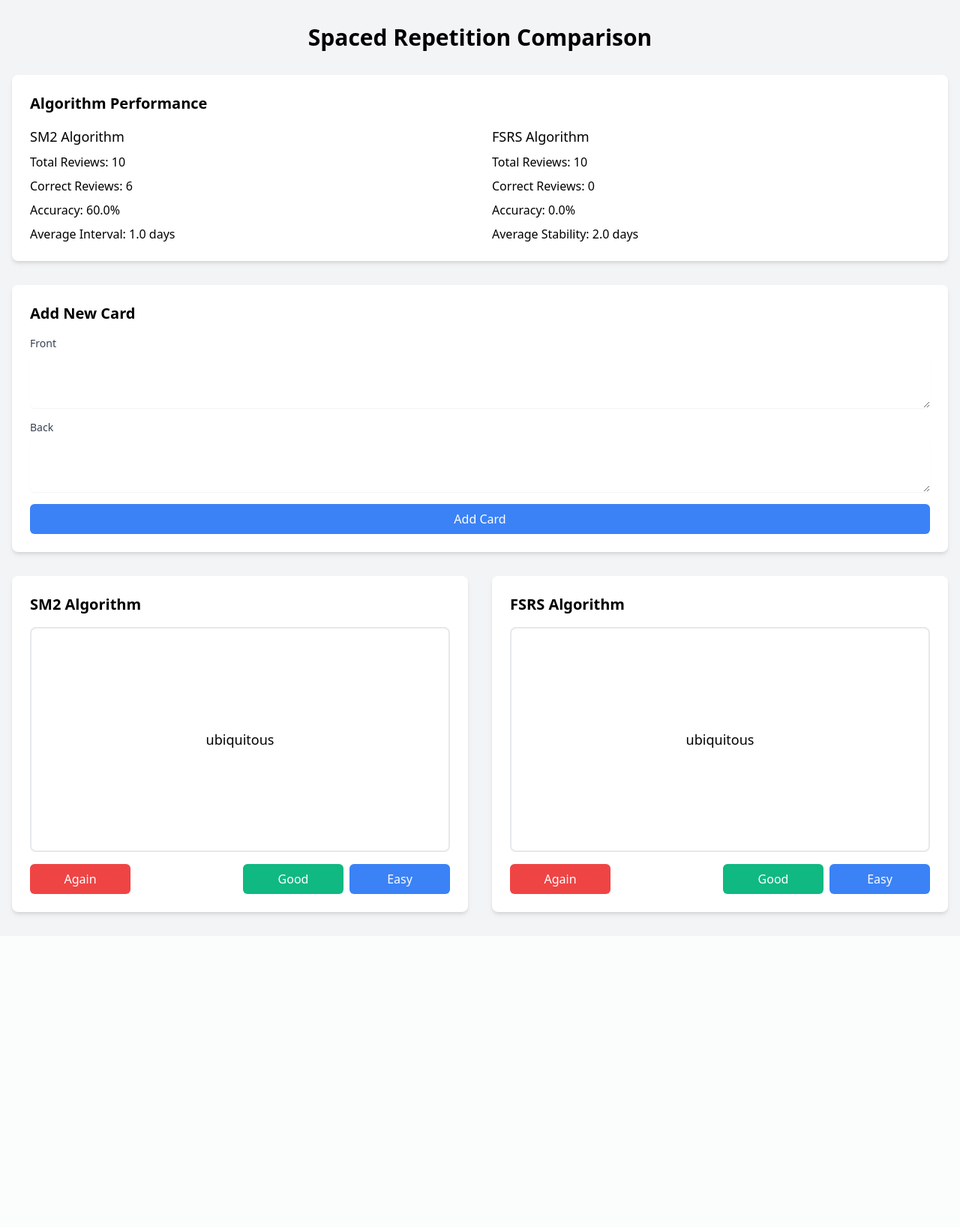
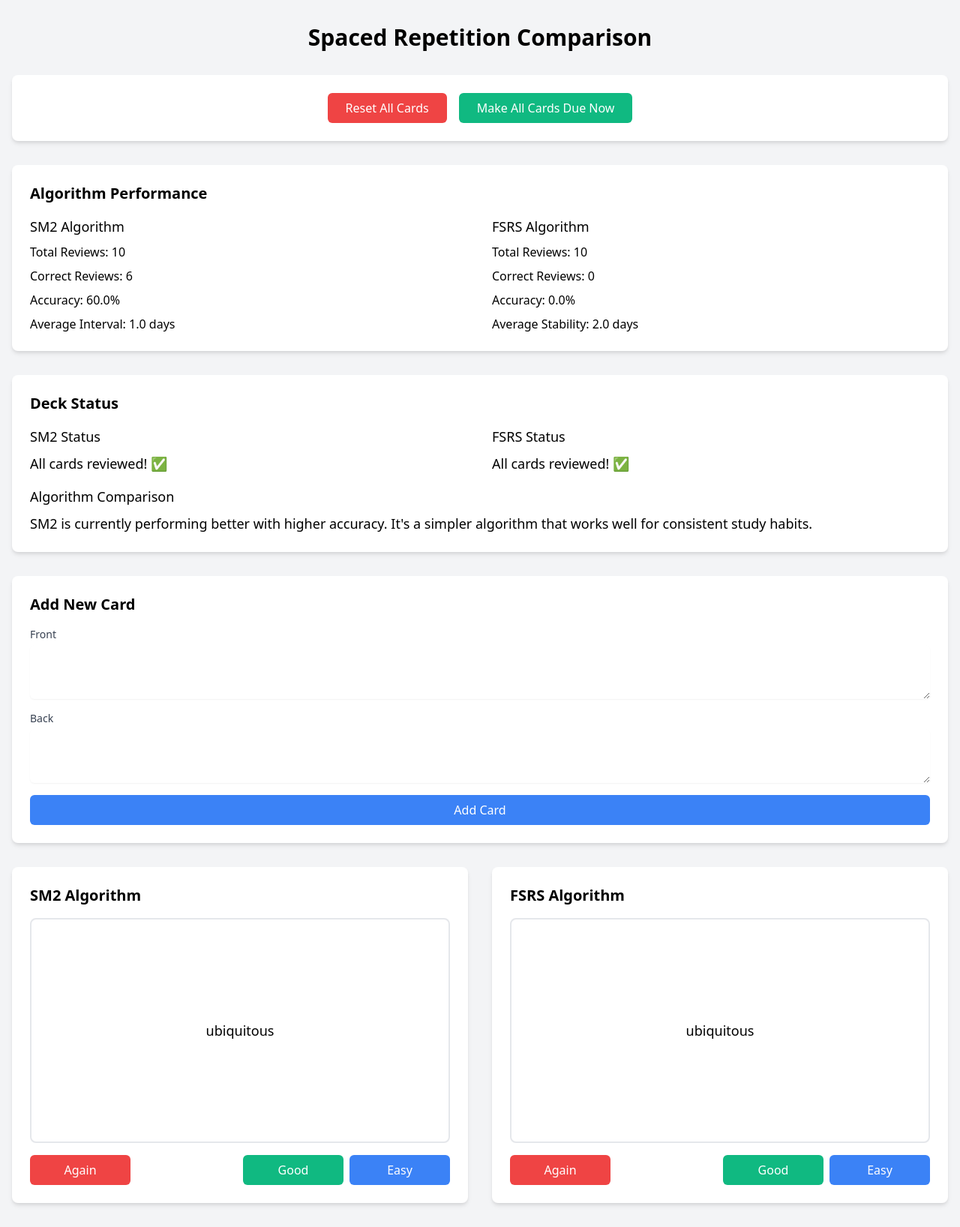
Before and after one commit to maxmatkovski/Spaced-Repetition, a Flask app: page / in a window 1280 px wide. Shown: the whole page at 75% size. Before the commit the page ends 1222 px from the top, so only its background shows below. Run offline with Flask 3, Linux system fonts and the light colour scheme; data comes from the database, SQL or seed files in the repository; both versions use the stored data as it was after the commit.

Commit message:
add files

```diff
--- a/app.py
+++ b/app.py
@@ -1,4 +1,4 @@
-from flask import Flask, render_template, request, jsonify
+from flask import Flask, render_template, request, jsonify, send_from_directory
 from flask_sqlalchemy import SQLAlchemy
 from datetime import datetime, timedelta
 import json
@@ -13,6 +13,13 @@ app = Flask(__name__)
 basedir = os.path.abspath(os.path.dirname(__file__))
 app.config['SQLALCHEMY_DATABASE_URI'] = 'sqlite:///' + os.path.join(basedir, 'flashcards.db')
 app.config['SQLALCHEMY_TRACK_MODIFICATIONS'] = False
+app.config['SECRET_KEY'] = 'your-secret-key-here'  # Add a secret key for security
+
+# Ensure the template directory exists
+template_dir = os.path.join(basedir, 'templates')
+if not os.path.exists(template_dir):
+    os.makedirs(template_dir)
+
 db = SQLAlchemy(app)
 
 class Card(db.Model):
@@ -41,6 +48,7 @@ class SM2:
         self.interval = 0
         self.repetitions = 0
         self.ease_factor = 2.5
+        self.max_interval = 365  # Maximum interval of 1 year
 
     def calculate(self, quality):
         if quality >= 3:
@@ -49,14 +57,15 @@ class SM2:
             elif self.repetitions == 1:
                 self.interval = 6
             else:
-                self.interval = round(self.interval * self.ease_factor)
+                self.interval = min(round(self.interval * self.ease_factor), self.max_interval)
 
             self.ease_factor += (0.1 - (5 - quality) * (0.08 + (5 - quality) * 0.02))
-            self.ease_factor = max(1.3, self.ease_factor)
+            self.ease_factor = max(1.3, min(2.5, self.ease_factor))  # Cap ease factor between 1.3 and 2.5
             self.repetitions += 1
         else:
             self.interval = 1
             self.repetitions = 0
+            self.ease_factor = max(1.3, self.ease_factor - 0.2)  # Decrease ease factor on failure
 
         return self.interval, self.repetitions, self.ease_factor
 
@@ -109,7 +118,11 @@ def create_app():
 
 @app.route('/')
 def index():
-    return render_template('index.html')
+    try:
+        return render_template('index.html')
+    except Exception as e:
+        logger.error(f"Error rendering template: {str(e)}")
+        return f"Error: {str(e)}", 500
 
 @app.route('/add_card', methods=['POST'])
 def add_card():
@@ -218,6 +231,80 @@ def get_statistics():
 
     return jsonify(stats)
 
+@app.route('/reset', methods=['POST'])
+def reset_cards():
+    try:
+        # Delete all existing cards
+        Card.query.delete()
+        db.session.commit()
+
+        # Create new test cards
+        create_test_cards()
+
+        return jsonify({'message': 'Cards reset successfully'})
+    except Exception as e:
+        logger.error(f"Error resetting cards: {str(e)}")
+        return jsonify({'error': 'Failed to reset cards'}), 500
+
+@app.route('/upgrade_all', methods=['POST'])
+def upgrade_all():
+    try:
+        cards = Card.query.all()
+        now = datetime.utcnow()
+
+        for card in cards:
+            # Move all cards to be due now
+            card.sm2_next_review = now
+            card.fsrs_next_review = now
+
+        db.session.commit()
+        return jsonify({'message': 'All cards upgraded to be due now'})
+    except Exception as e:
+        logger.error(f"Error upgrading cards: {str(e)}")
+        return jsonify({'error': 'Failed to upgrade cards'}), 500
+
+@app.route('/deck_status')
+def deck_status():
+    now = datetime.utcnow()
+    sm2_due = Card.query.filter(Card.sm2_next_review <= now).count()
+    fsrs_due = Card.query.filter(Card.fsrs_next_review <= now).count()
+
+    cards = Card.query.all()
+    stats = {
+        'sm2': {
+            'total_reviews': sum(card.sm2_total_reviews for card in cards),
+            'correct_reviews': sum(card.sm2_correct_reviews for card in cards),
+            'accuracy': 0,
+            'average_interval': sum(card.sm2_interval for card in cards) / len(cards) if cards else 0
+        },
+        'fsrs': {
+            'total_reviews': sum(card.fsrs_total_reviews for card in cards),
+            'correct_reviews': sum(card.fsrs_correct_reviews for card in cards),
+            'accuracy': 0,
+            'average_stability': sum(card.fsrs_stability for card in cards) / len(cards) if cards else 0
+        }
+    }
+
+    if stats['sm2']['total_reviews'] > 0:
+        stats['sm2']['accuracy'] = (stats['sm2']['correct_reviews'] / stats['sm2']['total_reviews']) * 100
+    if stats['fsrs']['total_reviews'] > 0:
+        stats['fsrs']['accuracy'] = (stats['fsrs']['correct_reviews'] / stats['fsrs']['total_reviews']) * 100
+
+    comparison = ""
+    if stats['sm2']['total_reviews'] > 0 and stats['fsrs']['total_reviews'] > 0:
+        if stats['sm2']['accuracy'] > stats['fsrs']['accuracy']:
+            comparison = "SM2 is currently performing better with higher accuracy. It's a simpler algorithm that works well for consistent study habits."
+        elif stats['fsrs']['accuracy'] > stats['sm2']['accuracy']:
+            comparison = "FSRS is currently performing better with higher accuracy. It's more adaptive to your learning patterns."
+        else:
+            comparison = "Both algorithms are performing equally well. Choose based on your preference for review intervals."
+
+    return jsonify({
+        'sm2_due': sm2_due,
+        'fsrs_due': fsrs_due,
+        'comparison': comparison
+    })
+
 def create_test_cards():
     test_words = [
         ('ubiquitous', 'present, appearing, or found everywhere'),
@@ -241,6 +328,19 @@ def create_test_cards():
     db.session.commit()
     logger.info("Test cards created successfully")
 
+# Add a route to serve static files
+@app.route('/static/<path:filename>')
+def serve_static(filename):
+    return send_from_directory('static', filename)
+
 if __name__ == '__main__':
-    create_app()
-    app.run(debug=True, host='localhost', port=3000)
+    with app.app_context():
+        db.create_all()
+        # Check if we already have cards
+        card_count = Card.query.count()
+        logger.info(f"Found {card_count} existing cards")
+        if card_count == 0:
+            create_test_cards()
+
+    # Run the app with debug mode and allow all hosts
+    app.run(debug=True, host='0.0.0.0', port=8000, threaded=True)
--- a/templates/index.html
+++ b/templates/index.html
@@ -35,6 +35,18 @@
     <div class="container mx-auto px-4 py-8">
         <h1 class="text-3xl font-bold text-center mb-8">Spaced Repetition Comparison</h1>
 
+        <!-- Control Buttons -->
+        <div class="bg-white rounded-lg shadow-md p-6 mb-8">
+            <div class="flex justify-center space-x-4">
+                <button onclick="resetCards()" class="bg-red-500 text-white px-6 py-2 rounded-md hover:bg-red-600 focus:outline-none focus:ring-2 focus:ring-red-500 focus:ring-offset-2">
+                    Reset All Cards
+                </button>
+                <button onclick="upgradeCards()" class="bg-green-500 text-white px-6 py-2 rounded-md hover:bg-green-600 focus:outline-none focus:ring-2 focus:ring-green-500 focus:ring-offset-2">
+                    Make All Cards Due Now
+                </button>
+            </div>
+        </div>
+
         <!-- Statistics Section -->
         <div class="bg-white rounded-lg shadow-md p-6 mb-8">
             <h2 class="text-xl font-semibold mb-4">Algorithm Performance</h2>
@@ -58,6 +70,27 @@
                         <p>Accuracy: <span id="fsrsAccuracy">0</span>%</p>
                         <p>Average Stability: <span id="fsrsAvgStability">0</span> days</p>
                     </div>
+                </div>
+            </div>
+        </div>
+
+        <!-- Deck Status -->
+        <div class="bg-white rounded-lg shadow-md p-6 mb-8">
+            <h2 class="text-xl font-semibold mb-4">Deck Status</h2>
+            <div class="space-y-4">
+                <div class="grid grid-cols-1 md:grid-cols-2 gap-8">
+                    <div>
+                        <h3 class="text-lg font-medium mb-2">SM2 Status</h3>
+                        <p id="sm2Status" class="text-lg"></p>
+                    </div>
+                    <div>
+                        <h3 class="text-lg font-medium mb-2">FSRS Status</h3>
+                        <p id="fsrsStatus" class="text-lg"></p>
+                    </div>
+                </div>
+                <div class="mt-4">
+                    <h3 class="text-lg font-medium mb-2">Algorithm Comparison</h3>
+                    <p id="algorithmComparison" class="text-lg"></p>
                 </div>
             </div>
         </div>
@@ -196,6 +229,24 @@
             document.getElementById('fsrsAvgStability').textContent = stats.fsrs.average_stability.toFixed(1);
         }
 
+        async function updateDeckStatus() {
+            const response = await fetch('/deck_status');
+            const status = await response.json();
+
+            // Update SM2 status
+            document.getElementById('sm2Status').textContent = status.sm2_due === 0
+                ? "All cards reviewed! ✅"
+                : `${status.sm2_due} cards due for review`;
+
+            // Update FSRS status
+            document.getElementById('fsrsStatus').textContent = status.fsrs_due === 0
+                ? "All cards reviewed! ✅"
+                : `${status.fsrs_due} cards due for review`;
+
+            // Update comparison
+            document.getElementById('algorithmComparison').textContent = status.comparison;
+        }
+
         async function rateCard(algorithm, rating) {
             const card = algorithm === 'sm2' ? currentSM2Card : currentFSRSCard;
             if (!card) return;
@@ -225,6 +276,7 @@
                 }
                 await loadCards();
                 await updateStatistics();
+                await updateDeckStatus();
             }
         }
 
@@ -235,6 +287,51 @@
         // Load initial cards and statistics
         loadCards();
         updateStatistics();
+        updateDeckStatus();
+
+        async function resetCards() {
+            if (!confirm('Are you sure you want to reset all cards? This will delete all progress.')) {
+                return;
+            }
+
+            const response = await fetch('/reset', {
+                method: 'POST',
+                headers: {
+                    'Content-Type': 'application/json',
+                },
+            });
+
+            if (response.ok) {
+                alert('Cards reset successfully');
+                await loadCards();
+                await updateStatistics();
+                await updateDeckStatus();
+            } else {
+                alert('Failed to reset cards');
+            }
+        }
+
+        async function upgradeCards() {
+            if (!confirm('Are you sure you want to make all cards due now?')) {
+                return;
+            }
+
+            const response = await fetch('/upgrade_all', {
+                method: 'POST',
+                headers: {
+                    'Content-Type': 'application/json',
+                },
+            });
+
+            if (response.ok) {
+                alert('All cards are now due for review');
+                await loadCards();
+                await updateStatistics();
+                await updateDeckStatus();
+            } else {
+                alert('Failed to upgrade cards');
+            }
+        }
     </script>
 </body>
 </html>
```
Also changed, not shown: flashcards.db.
